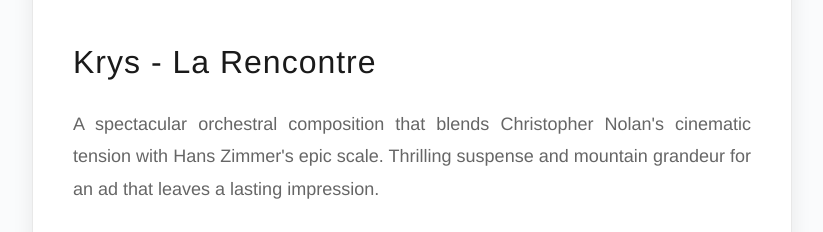
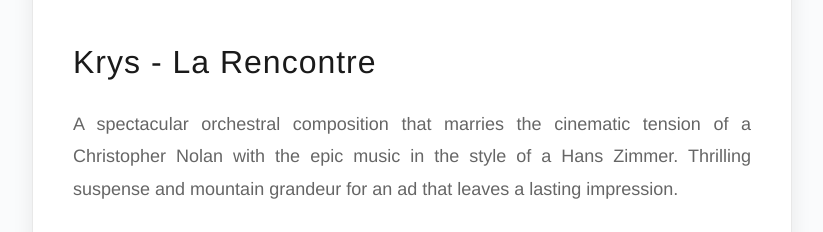
Before and after one commit to julienserie/Losanj.lab, a plain HTML site: page index.html in a window 1280 px wide. Shown: the part 2339-2571 px from the top of the page, without its empty margins (228-1051 px from the left). Drawn offline with Linux system fonts and the light colour scheme.

Commit message:
Update Krys project description in FR and EN - FR: 'd'un Christopher Nolan' and 'à la manière d'un Hans Zimmer' - EN: 'of a Christopher Nolan' and 'in the style of a Hans Zimmer'

```diff
--- a/index.html
+++ b/index.html
@@ -88,8 +88,8 @@
                     <h3>Krys - La Rencontre</h3>
                     <p class="project-description" data-i18n="project2.description">
                         Une composition orchestrale spectaculaire qui marie la tension cinématographique
-                        de Christopher Nolan à l'épique de Hans Zimmer. Suspense palpitant et grandeur
-                        des sommets pour une publicité qui marque les esprits.
+                        d'un Christopher Nolan à la musique épique à la manière d'un Hans Zimmer. Suspense
+                        palpitant et grandeur des sommets pour une publicité qui marque les esprits.
                     </p>
                     <div class="project-tags">
                         <span class="tag" data-i18n="project2.tag1">Orchestral</span>
--- a/translations.js
+++ b/translations.js
@@ -22,7 +22,7 @@
         'project1.link2': 'Voir la pub UK',
 
         // Project 2: Krys
-        'project2.description': "Une composition orchestrale spectaculaire qui marie la tension cinématographique de Christopher Nolan à l'épique de Hans Zimmer. Suspense palpitant et grandeur des sommets pour une publicité qui marque les esprits.",
+        'project2.description': "Une composition orchestrale spectaculaire qui marie la tension cinématographique d'un Christopher Nolan à la musique épique à la manière d'un Hans Zimmer. Suspense palpitant et grandeur des sommets pour une publicité qui marque les esprits.",
         'project2.tag1': 'Orchestral',
         'project2.tag2': 'Cinématique',
         'project2.tag3': 'Suspense',
@@ -75,7 +75,7 @@
         'project1.link2': 'Watch UK ad',
 
         // Project 2: Krys
-        'project2.description': "A spectacular orchestral composition that blends Christopher Nolan's cinematic tension with Hans Zimmer's epic scale. Thrilling suspense and mountain grandeur for an ad that leaves a lasting impression.",
+        'project2.description': "A spectacular orchestral composition that marries the cinematic tension of a Christopher Nolan with the epic music in the style of a Hans Zimmer. Thrilling suspense and mountain grandeur for an ad that leaves a lasting impression.",
         'project2.tag1': 'Orchestral',
         'project2.tag2': 'Cinematic',
         'project2.tag3': 'Suspense',
```
